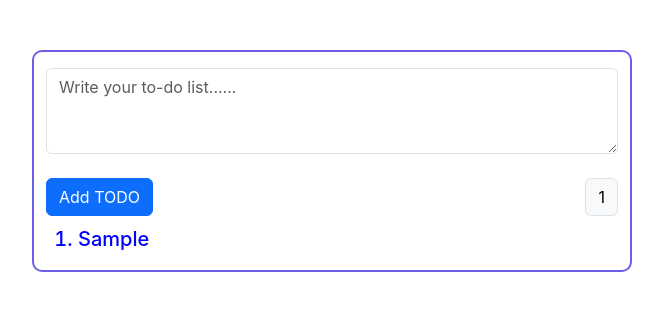
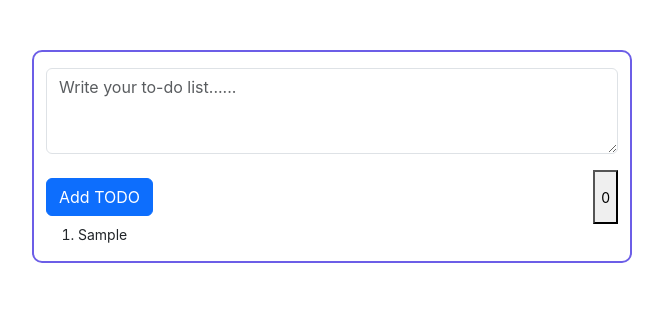
Before and after one commit to JadhavC07/TODO_LIST, a React (Create React App) app: page / in a window 1280 px wide. Both pictures are taken after typing "Sample" into the empty fields and a click on the button "Add TODO". Shown: the top 310 px of the page, without its empty margins (308-971 px from the left). Built offline with nearby package versions, Linux system fonts and the light colour scheme.

Commit message:
separated all states

```diff
--- a/src/App.css
+++ b/src/App.css
@@ -1,3 +1,22 @@
-.width100{
-    width: 98%;
+.width100 {
+  width: 98%;
 }
+
+.small {
+  width: 600px;
+}
+
+.container {
+  border: 2px solid rgb(108, 94, 231);
+  margin: 50px auto;
+  border-radius: 10px;
+}
+.border {
+  border: 1px solid gray;
+}
+
+.todolistclass {
+  color: blue;
+  font-weight: 500;
+  font-size: 20px;
+}
--- a/src/App.tsx
+++ b/src/App.tsx
@@ -1,9 +1,39 @@
-import TodoList from "./TodoList";
+import TodoInput from "./components/TodoInput";
+import TodoCount from "./components/TodoCount";
+import { useState } from "react";
+import TodoItems from "./components/TodoItems";
 import "./App.css";
 
+function App() {
+  const [inputValue, setInputValue] = useState<string>("");
+  const [count, setCount] = useState<number>(0);
+  const [task, setTask] = useState<string[]>([]);
+  const handleAddTodo = () => {
+    if (inputValue.trim() === "") {
+      return alert("Input in Empty");
+    }
+    setTask([...task, inputValue]);
+    setInputValue("");
+  };
 
-function App() {
-  return <TodoList />;
+  return (
+    <>
+      <div className="mb-3 container small">
+        <TodoInput inputValue={inputValue} setInputValue={setInputValue} />
+        <div className="d-flex justify-content-between">
+          <button
+            type="button"
+            className="btn btn-primary my-2 right"
+            onClick={handleAddTodo}
+          >
+            Add TODO
+          </button>
+          <TodoCount count={count} setCount={setCount} />
+        </div>
+        <TodoItems task={task} />
+      </div>
+    </>
+  );
 }
 
 export default App;
--- a/src/Todo.css
+++ /dev/null
@@ -1,19 +0,0 @@
-
-.small{
-    width: 600px;
-}
-
-.container{
-    border: 2px solid rgb(108, 94, 231);
-    margin: 50px auto;
-    border-radius: 10px;
-}
-.border{
-    border: 1px solid gray;
-}
-
-.todolistclass{
-    color: blue;
-    font-weight: 500;
-    font-size: 20px;
-}
--- /dev/null
+++ b/src/components/TodoCount.tsx
@@ -0,0 +1,18 @@
+import React from "react";
+
+const TodoCount = ({ count, setCount }: any) => {
+  const countFunction = () => {
+    setCount(count + 1);
+    console.log("hello count me");
+  };
+
+  return (
+    <>
+      <button type="button" onChange={countFunction}>
+        {count}
+      </button>
+    </>
+  );
+};
+
+export default TodoCount;
--- /dev/null
+++ b/src/components/TodoInput.tsx
@@ -0,0 +1,23 @@
+import React from "react";
+
+const TodoInput = ({ inputValue, setInputValue }:any) => {
+  const handleInput = (event: any) => {
+    setInputValue(event.target.value);
+    console.log("value", event);
+  };
+
+  return (
+    <>
+      <textarea
+        className="form-control my-3"
+        id="exampleFormControlTextarea1"
+        rows={3}
+        placeholder="Write your to-do list......"
+        value={inputValue}
+        onChange={handleInput}
+      />
+    </>
+  );
+};
+
+export default TodoInput;
--- /dev/null
+++ b/src/components/TodoItems.tsx
@@ -0,0 +1,15 @@
+import React from "react";
+
+const TodoItems = ({ task }: any) => {
+  const todolistMap = task.map((todo: string, index: number): any => {
+    return <li key={index}>{todo}</li>;
+  });
+
+  return (
+    <>
+      <ol>{todolistMap}</ol>
+    </>
+  );
+};
+
+export default TodoItems;
```
